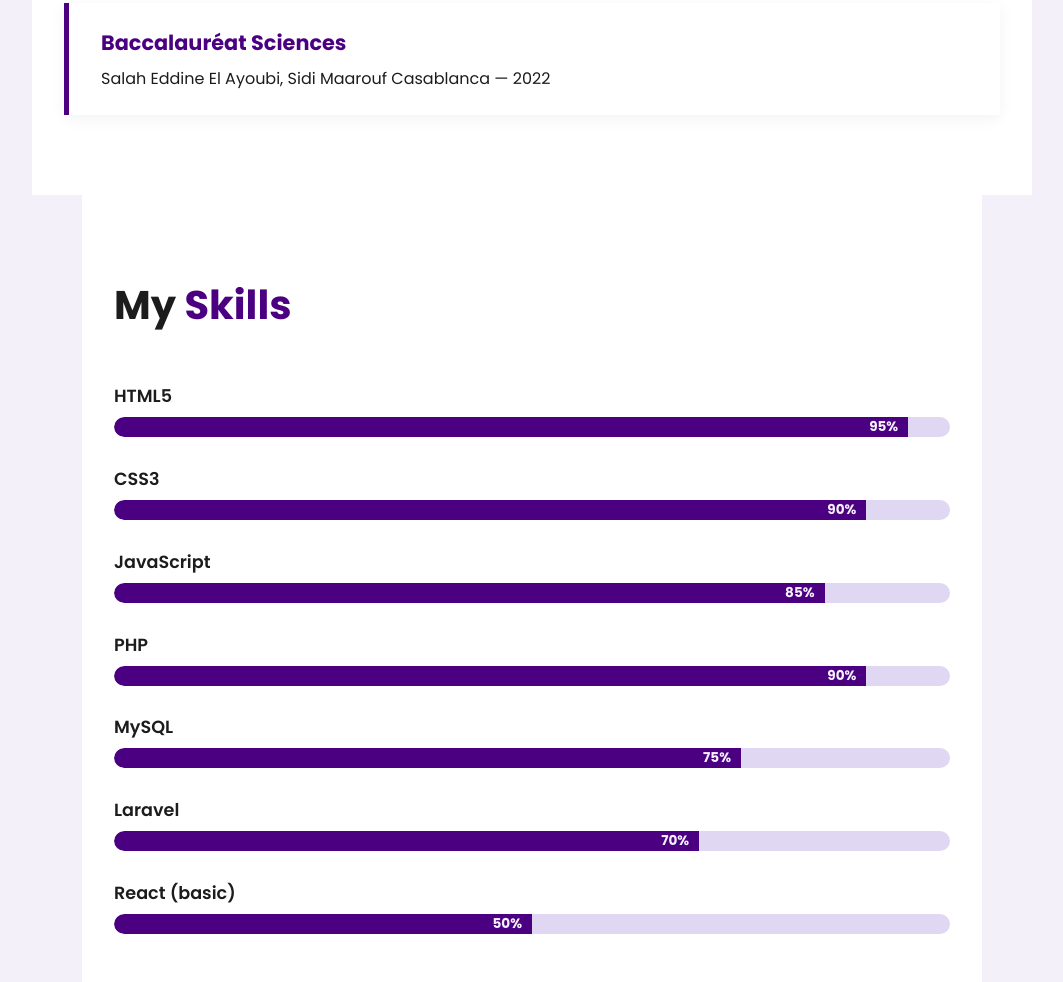
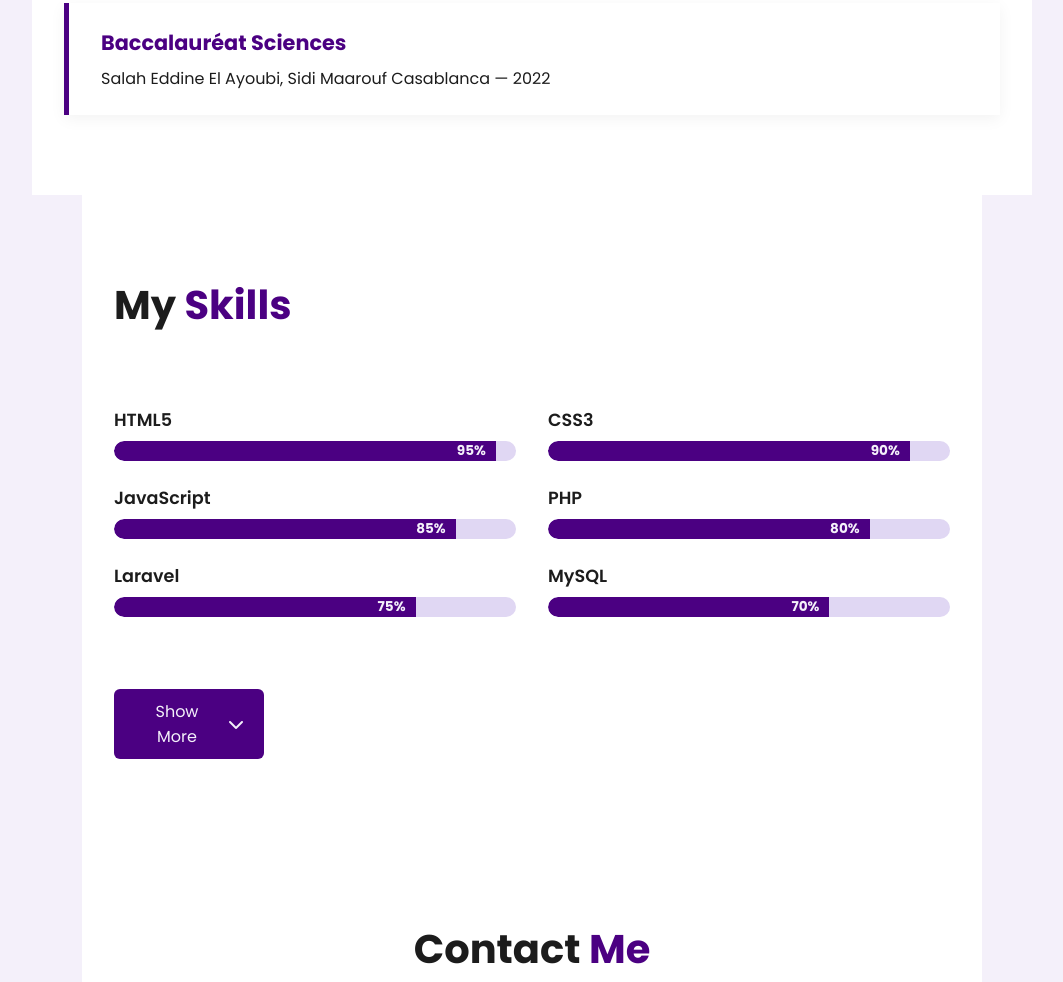
Before and after one commit to itisred1/red1dev, a plain HTML site: page index.html in a window 1280 px wide. Shown: the part 1573-2555 px from the top of the page, without its empty margins (108-1171 px from the left). Drawn offline with Linux system fonts and the light colour scheme.

Commit message:
Modification in skills section: change skills list style from collumn to row + add show more button to show more skills

```diff
--- a/css/style.css
+++ b/css/style.css
@@ -282,6 +282,9 @@ section {
     padding: 5rem 2rem;
     max-width: 900px;
     margin: 0 auto;
+    display: flex;
+    flex-direction: column;
+    gap: 1.5rem 2rem;
     color: var(--text-color);
 }
 
@@ -295,11 +298,17 @@ section {
     color: var(--primary-color);
 }
 
-.skills-list {
-    display: flex;
-    flex-direction: column;
-    gap: 1.8rem;
+.skills-list,
+.extra-skills-wrapper {
+    display: grid;
+    grid-template-columns: repeat(2, 1fr);
+    gap: 1.5rem 2rem;
 }
+
+.skill {
+    width: 100%;
+}
+
 
 .skill {
     width: 100%;
@@ -314,7 +323,8 @@ section {
 
 .skill-bar {
     width: 100%;
-    background-color: var(--bar-bg);
+    background-color: var(--bar-bg, #ddd);
+    /* fallback added */
     border-radius: 30px;
     height: 20px;
     overflow: hidden;
@@ -339,6 +349,39 @@ section {
     font-weight: 700;
     font-size: 0.85rem;
 }
+
+.extra-skills-wrapper {
+    max-height: 0;
+    overflow: hidden;
+    transition: max-height 0.5s ease;
+}
+
+.extra-skills-wrapper.open {
+    max-height: 1000px;
+}
+
+
+.show-more-btn {
+    width: 150px;
+    margin-top: 1.5rem;
+    padding: 10px 20px;
+    background-color: var(--primary-color);
+    color: var(--bg-color);
+    border: none;
+    border-radius: 6px;
+    font-size: 1rem;
+    cursor: pointer;
+    transition: background 0.3s ease;
+    display: inline-flex;
+    align-items: center;
+    gap: 8px;
+}
+
+.show-more-btn:hover {
+    background-color: #360062;
+}
+
+
 
 .contact {
     padding: 5rem 2rem;
--- a/index.html
+++ b/index.html
@@ -22,6 +22,7 @@
                 <i class="fa-solid fa-download"></i> Download CV
             </a>
         </nav>
+
         <button id="themeToggle" class="theme-toggle">
             <i class="fa-solid fa-moon"></i>
         </button>
@@ -67,58 +68,80 @@
         </div>
     </section>
 
-    <section class="skills" id="skills">
+    <section class="skills fade-in" id="skills">
         <h2 class="title">My <span>Skills</span></h2>
+
         <div class="skills-list">
+            <!-- Visible Skills -->
             <div class="skill">
                 <div class="skill-name">HTML5</div>
                 <div class="skill-bar">
                     <div class="skill-fill" data-fill="95%"></div>
                 </div>
             </div>
-
             <div class="skill">
                 <div class="skill-name">CSS3</div>
                 <div class="skill-bar">
                     <div class="skill-fill" data-fill="90%"></div>
                 </div>
             </div>
-
             <div class="skill">
                 <div class="skill-name">JavaScript</div>
                 <div class="skill-bar">
                     <div class="skill-fill" data-fill="85%"></div>
                 </div>
             </div>
-
             <div class="skill">
                 <div class="skill-name">PHP</div>
                 <div class="skill-bar">
-                    <div class="skill-fill" data-fill="90%"></div>
+                    <div class="skill-fill" data-fill="80%"></div>
                 </div>
             </div>
-
             <div class="skill">
-                <div class="skill-name">MySQL</div>
+                <div class="skill-name">Laravel</div>
                 <div class="skill-bar">
                     <div class="skill-fill" data-fill="75%"></div>
                 </div>
             </div>
-
             <div class="skill">
-                <div class="skill-name">Laravel</div>
+                <div class="skill-name">MySQL</div>
                 <div class="skill-bar">
                     <div class="skill-fill" data-fill="70%"></div>
                 </div>
             </div>
+        </div>
 
+        <!-- Extra skills hidden -->
+        <div class="extra-skills-wrapper" id="extraSkills">
             <div class="skill">
-                <div class="skill-name">React (basic)</div>
+                <div class="skill-name">React</div>
                 <div class="skill-bar">
-                    <div class="skill-fill" data-fill="50%"></div>
+                    <div class="skill-fill" data-fill="65%"></div>
+                </div>
+            </div>
+            <div class="skill">
+                <div class="skill-name">Node.js</div>
+                <div class="skill-bar">
+                    <div class="skill-fill" data-fill="60%"></div>
+                </div>
+            </div>
+            <div class="skill">
+                <div class="skill-name">Python</div>
+                <div class="skill-bar">
+                    <div class="skill-fill" data-fill="70%"></div>
+                </div>
+            </div>
+            <div class="skill">
+                <div class="skill-name">Git & GitHub</div>
+                <div class="skill-bar">
+                    <div class="skill-fill" data-fill="85%"></div>
                 </div>
             </div>
         </div>
+
+        <button class="show-more-btn" id="toggleSkills">
+            Show More <i class="fa-solid fa-chevron-down"></i>
+        </button>
     </section>
 
 
--- a/js/script.js
+++ b/js/script.js
@@ -12,6 +12,21 @@ document.addEventListener("DOMContentLoaded", () => {
       icon.classList.remove("fa-sun");
       icon.classList.add("fa-moon");
     }
+  });
+
+  // Smooth Scrolling for Navigation Links
+  const toggleBtn = document.getElementById("toggleSkills");
+  const extraWrapper = document.getElementById("extraSkills");
+  let isOpen = false;
+
+  toggleBtn.addEventListener("click", () => {
+    isOpen = !isOpen;
+
+    extraWrapper.classList.toggle("open", isOpen);
+
+    toggleBtn.innerHTML = isOpen
+      ? 'Show Less <i class="fa-solid fa-chevron-up"></i>'
+      : 'Show More <i class="fa-solid fa-chevron-down"></i>';
   });
 
   // Back to Top Button
```
